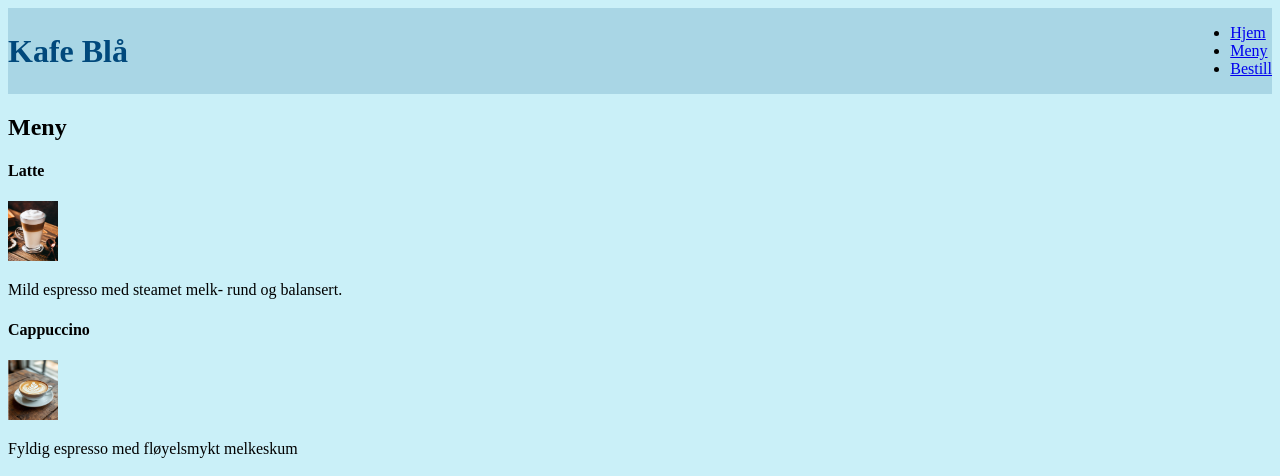
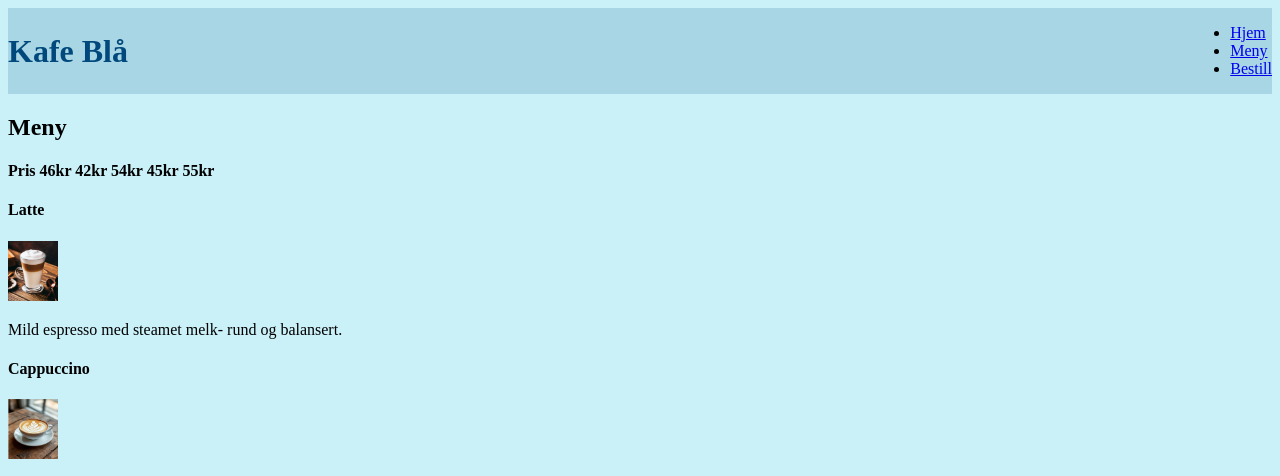
Before and after one commit to HakonBergtun/Arbeidskrav-3, a plain HTML site: page menu.html in a window 1280 px wide. Shown: the top 476 px of the page. Drawn offline with Linux system fonts and the light colour scheme.

Commit message:
Lagt til prisliste i Meny

```diff
--- a/menu.html
+++ b/menu.html
@@ -25,6 +25,7 @@
 
 
       <h2>Meny</h2>
+      <h4>Pris 46kr 42kr 54kr 45kr 55kr </h4>
       <h4>Latte</h4>
       <img src="pictures/Latte macchiato.jpg" alt= "Bilde av en latte macchiato" width="50" height="60">
 
```
